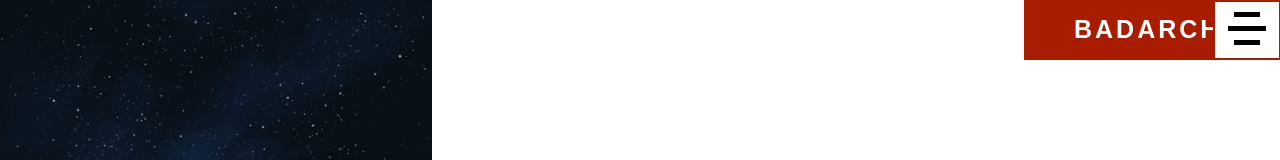
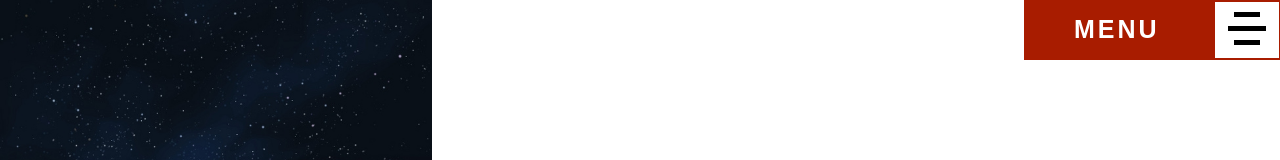
Before and after one commit to stardollarstar/memory, a plain HTML site: page index.html in a window 1280 px wide. Shown: the top 160 px of the page. Drawn offline with Linux system fonts and the light colour scheme.

Commit message:
Update index.html

```diff
--- a/index.html
+++ b/index.html
@@ -225,7 +225,7 @@
 </div>
 	</div>
 	<div id="mainbutton">
-		<p id="buttontext">badarch</p>
+		<p id="buttontext">menu</p>
 		<div id="secondarybutton" onclick="func1()">
 			<div id="lineone"></div>
 			<div id="linetwo"></div>
```
